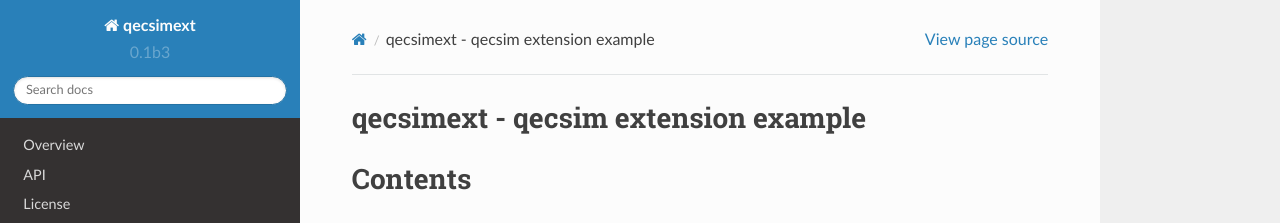
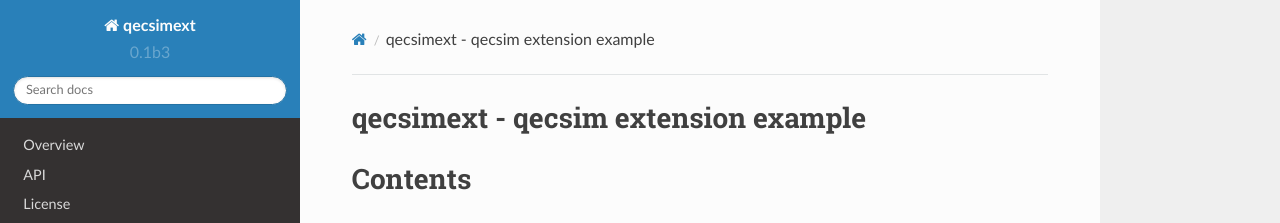
Before and after one commit to qecsim/qecsimext, a Sphinx documentation site: the page built from docs/index.rst, in a window 1280 px wide. Shown: the top 223 px of the page. Built offline with Sphinx 7.4.7 and the Read the Docs theme 2.0.0, drawn with Linux system fonts in a browser that asks for light colours.

Commit message:
docs: Reduce zip file size

```diff
--- a/docs/conf.py
+++ b/docs/conf.py
@@ -24,6 +24,9 @@
 
 # -- Options for HTML output ----------------------------------------------
 
+html_copy_source = False  # do not copy rst files
+html_show_sourcelink = False
+
 html_theme = 'sphinx_rtd_theme'
 
 html_theme_options = {
```
Also changed, not shown: 3 other files.
